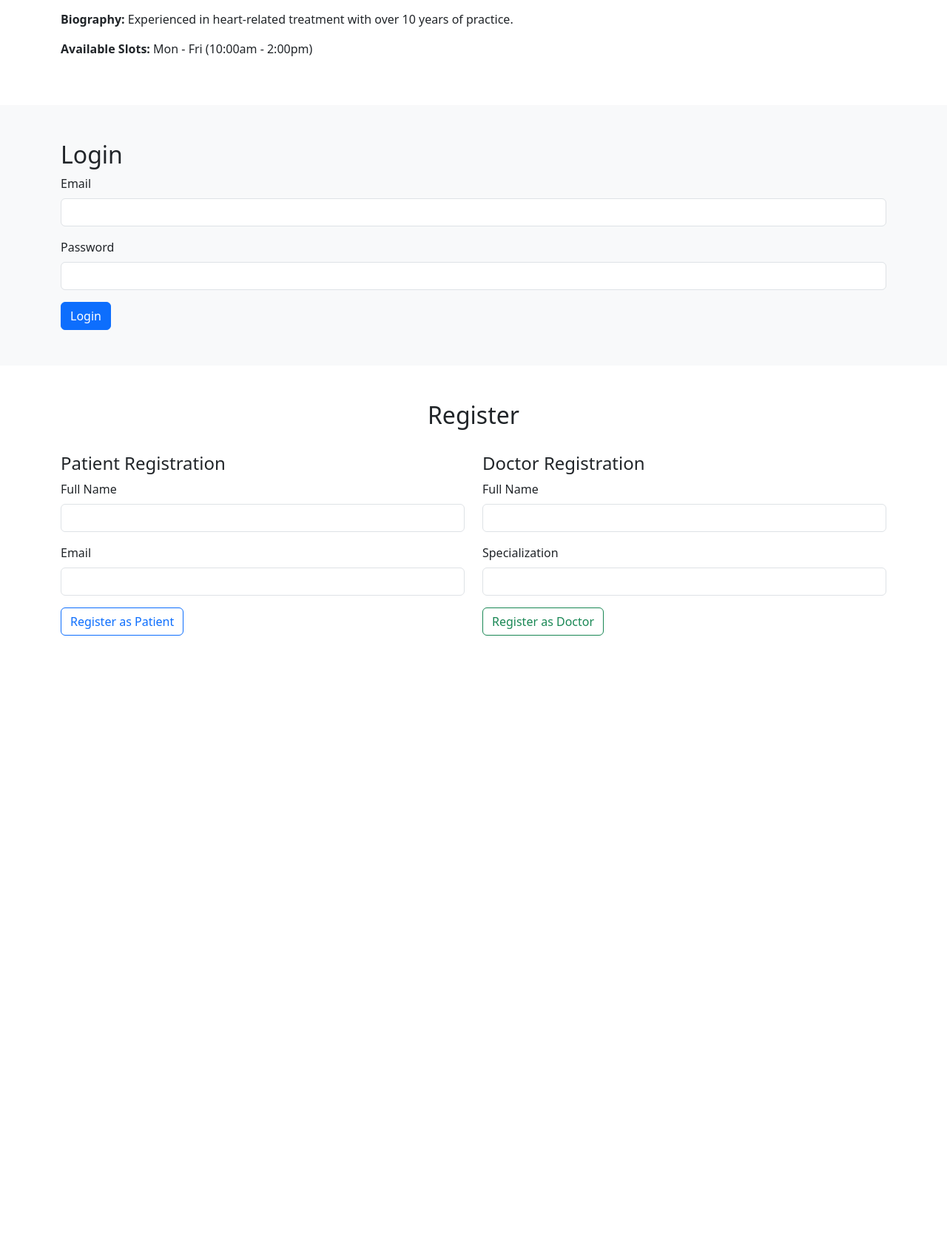
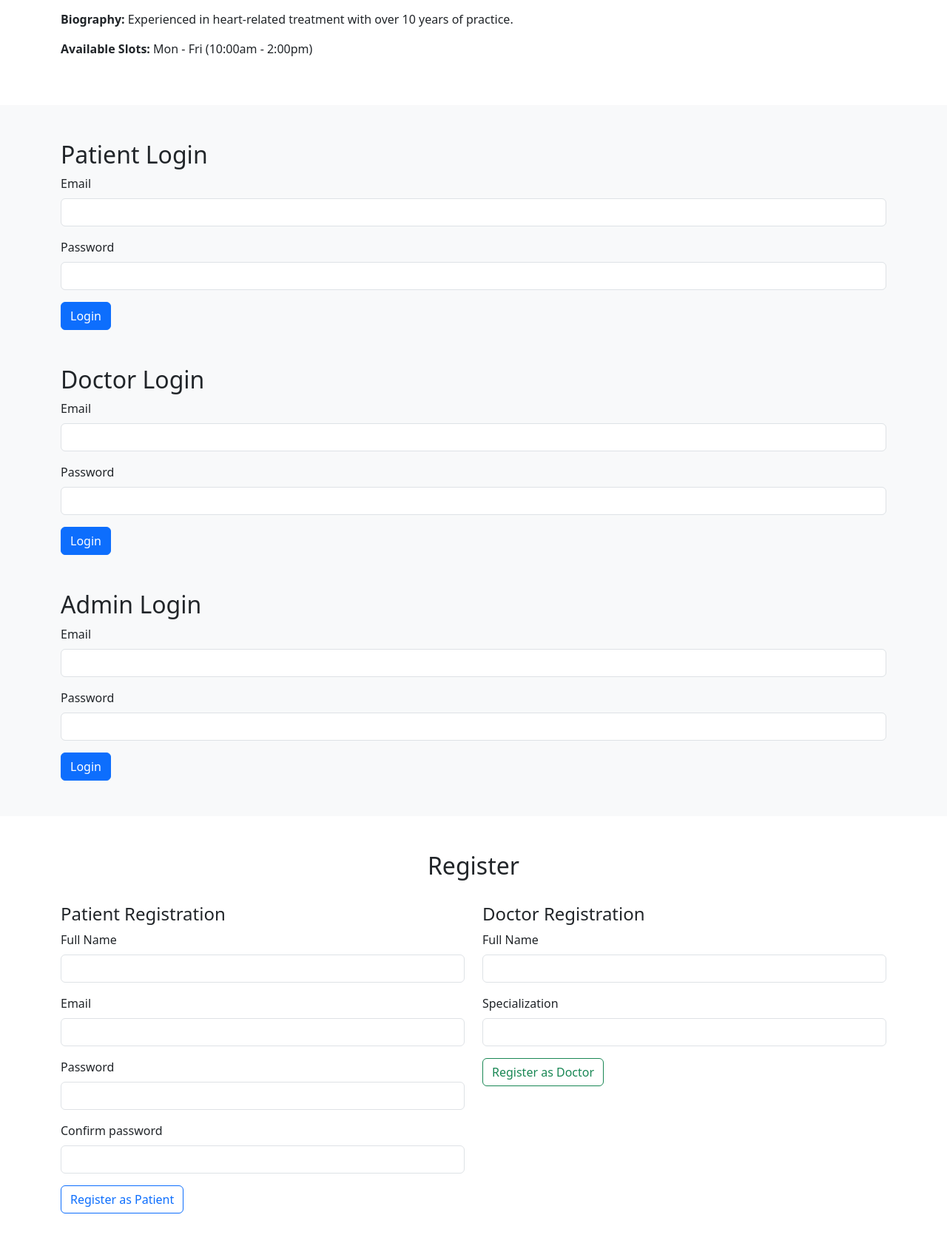
Before and after one commit to Bin02-Dv/ODABS, a Django app: page / in a window 1280 px wide. Shown: the part 1472-3160 px from the top of the page at 74% size. Before the commit the page ends 2331 px from the top, so only its background shows below. Run offline with Django 5.2, Linux system fonts and the light colour scheme.

Commit message:
first commit

```diff
--- a/ODABSApp/views.py
+++ b/ODABSApp/views.py
@@ -1,4 +1,6 @@
 from django.shortcuts import render
+from django.contrib.auth.models import User
+from django.http import JsonResponse
 
 # Create your views here.
 
@@ -13,3 +15,41 @@ def d_dash(request):
 
 def a_dash(request):
     return render(request, "admin/a-dash.html")
+
+def patient_signUp(request):
+    if request.method == 'POST':
+        full_name = request.POST['full_name']
+        email = request.POST['email']
+        password = request.POST['password']
+        confirm_password = request.POST['confirm_password']
+
+        if User.objects.filter(email=email).exists():
+            return JsonResponse(
+                {
+                    "message": "Sorry Email already exist!!",
+                    "status": False
+                }
+            )
+
+        elif confirm_password != password:
+            return JsonResponse(
+                {
+                    "message": "Sorry your password and confirm password is missed match!!",
+                    "status": False
+                }
+            )
+
+        else:
+            new_user = User.objects.create_user(first_name=full_name, email=email, password=password)
+            return JsonResponse(
+                {
+                    "message": "Patient Registered successfully...",
+                    "status": True
+                }
+            )
+    return JsonResponse(
+        {
+            "message": "No request was sent!!",
+            "status": False
+        }
+    )
--- a/templates/index.html
+++ b/templates/index.html
@@ -1,3 +1,4 @@
+{% load static %}
 <!DOCTYPE html>
 <html lang="en">
 <head>
@@ -5,6 +6,8 @@
   <meta name="viewport" content="width=device-width, initial-scale=1.0">
   <title>Online Doctor Booking System</title>
   <link href="https://cdn.jsdelivr.net/npm/bootstrap@5.3.0/dist/css/bootstrap.min.css" rel="stylesheet">
+  <script src="https://ajax.googleapis.com/ajax/libs/jquery/3.7.1/jquery.min.js"></script>
+  <link rel="stylesheet" href="{% static 'css/alert.css' %}">
 </head>
 <body>
 
@@ -98,8 +101,12 @@
 
 <!-- Login Page -->
 <section id="login" class="bg-light py-5">
-  <div class="container">
-    <h2>Login</h2>
+  <div class="container patient">
+    <h2>Patient Login</h2>
+    <div class="form-group">
+        <div class="alert-danger"></div>
+        <div class="alert-success"></div>
+    </div>
     <form>
       <div class="mb-3">
         <label class="form-label">Email</label>
@@ -112,6 +119,82 @@
       <button class="btn btn-primary">Login</button>
     </form>
   </div>
+ <br><br>
+  <div class="container">
+    <h2>Doctor Login</h2>
+    <div class="form-group">
+        <div class="alert-danger"></div>
+        <div class="alert-success"></div>
+    </div>
+    <form>
+      <div class="mb-3">
+        <label class="form-label">Email</label>
+        <input type="email" class="form-control">
+      </div>
+      <div class="mb-3">
+        <label class="form-label">Password</label>
+        <input type="password" class="form-control">
+      </div>
+      <button class="btn btn-primary">Login</button>
+    </form>
+  </div>
+  <br><br>
+  <div class="container">
+    <h2>Admin Login</h2>
+    <div class="form-group">
+        <div class="alert-danger"></div>
+        <div class="alert-success"></div>
+    </div>
+    <form>
+      <div class="mb-3">
+        <label class="form-label">Email</label>
+        <input type="email" class="form-control">
+      </div>
+      <div class="mb-3">
+        <label class="form-label">Password</label>
+        <input type="password" class="form-control">
+      </div>
+      <button class="btn btn-primary">Login</button>
+    </form>
+  </div>
+
+
+  <script>
+    // login query
+    $(document).on('submit', '#login', function (e){
+        e.preventDefault();
+        var green = $(".alert-success");
+        var red = $(".alert-danger");
+        var formData = new FormData(this);
+        $.ajax({
+            type: 'POST',
+            url: '/',
+            data: formData,
+            processData: false,
+            contentType: false,
+            success: function (response){
+                var success = response['success'];
+                if(success){
+                    red.removeClass("block");
+                    green.html('');
+                    green.addClass("block");
+                    green.append(response['message']);
+                    window.location.href = '/';
+                }else{
+                    green.removeClass("block");
+                    red.html('');
+                    red.addClass("block");
+                    red.append(response['message']);
+                }
+
+                const con = document.querySelector('.conn');
+                if (con) {
+                    con.scrollTo({ top: 0, behavior: 'smooth' });
+                }
+            }
+        });
+    });
+  </script>
 </section>
 
 <!-- Register Page -->
@@ -122,21 +205,29 @@
     <div class="row">
       <div class="col-md-6">
         <h4>Patient Registration</h4>
-        <form>
+        <form id="patient_signUp">
           <div class="mb-3">
             <label class="form-label">Full Name</label>
-            <input type="text" class="form-control">
+            <input type="text" class="form-control" name="full_name" required>
           </div>
           <div class="mb-3">
             <label class="form-label">Email</label>
-            <input type="email" class="form-control">
+            <input type="email" class="form-control" name="email" required>
+          </div>
+          <div class="mb-3">
+            <label class="form-label">Password</label>
+            <input type="password" class="form-control" name="password" required>
+          </div>
+          <div class="mb-3">
+            <label class="form-label">Confirm password</label>
+            <input type="password" class="form-control" name="confirm_password" required>
           </div>
           <button class="btn btn-outline-primary">Register as Patient</button>
         </form>
       </div>
       <div class="col-md-6">
         <h4>Doctor Registration</h4>
-        <form>
+        <form id="doctor_signUp">
           <div class="mb-3">
             <label class="form-label">Full Name</label>
             <input type="text" class="form-control">
@@ -150,6 +241,80 @@
       </div>
     </div>
   </div>
+
+
+  <script>
+  // login query
+    $(document).on('submit', '#doctor_signUp', function (e){
+        e.preventDefault();
+        var green = $(".alert-success");
+        var red = $(".alert-danger");
+        var formData = new FormData(this);
+        $.ajax({
+            type: 'POST',
+            url: '/',
+            data: formData,
+            processData: false,
+            contentType: false,
+            success: function (response){
+                var success = response['success'];
+                if(success){
+                    red.removeClass("block");
+                    green.html('');
+                    green.addClass("block");
+                    green.append(response['message']);
+                    window.location.href = '/';
+                }else{
+                    green.removeClass("block");
+                    red.html('');
+                    red.addClass("block");
+                    red.append(response['message']);
+                }
+
+                const con = document.querySelector('.conn');
+                if (con) {
+                    con.scrollTo({ top: 0, behavior: 'smooth' });
+                }
+            }
+        });
+    });
+  </script>
+  <script>
+  // login query
+    $(document).on('submit', '#patient_signUp', function (e){
+        e.preventDefault();
+        var green = $(".alert-success");
+        var red = $(".alert-danger");
+        var formData = new FormData(this);
+        $.ajax({
+            type: 'POST',
+            url: '/',
+            data: formData,
+            processData: false,
+            contentType: false,
+            success: function (response){
+                var success = response['success'];
+                if(success){
+                    red.removeClass("block");
+                    green.html('');
+                    green.addClass("block");
+                    green.append(response['message']);
+                    window.location.href = '/';
+                }else{
+                    green.removeClass("block");
+                    red.html('');
+                    red.addClass("block");
+                    red.append(response['message']);
+                }
+
+                const con = document.querySelector('.patient');
+                if (con) {
+                    con.scrollTo({ top: 0, behavior: 'smooth' });
+                }
+            }
+        });
+    });
+  </script>
 </section>
 
 <script src="https://cdn.jsdelivr.net/npm/bootstrap@5.3.0/dist/js/bootstrap.bundle.min.js"></script>
```
Also changed, not shown: static/css/alert.css (added, +31 -0 lines), db.sqlite3.
